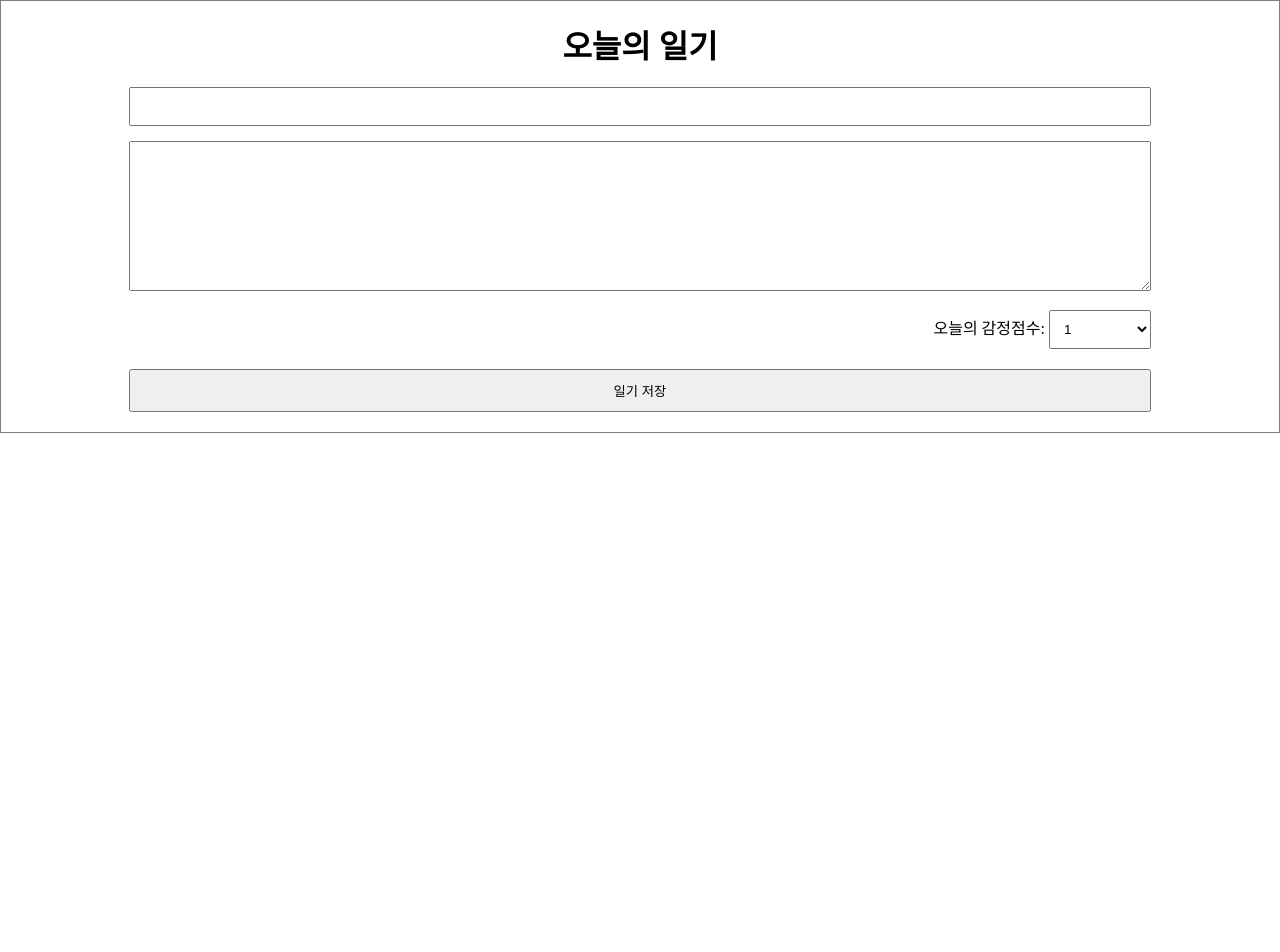
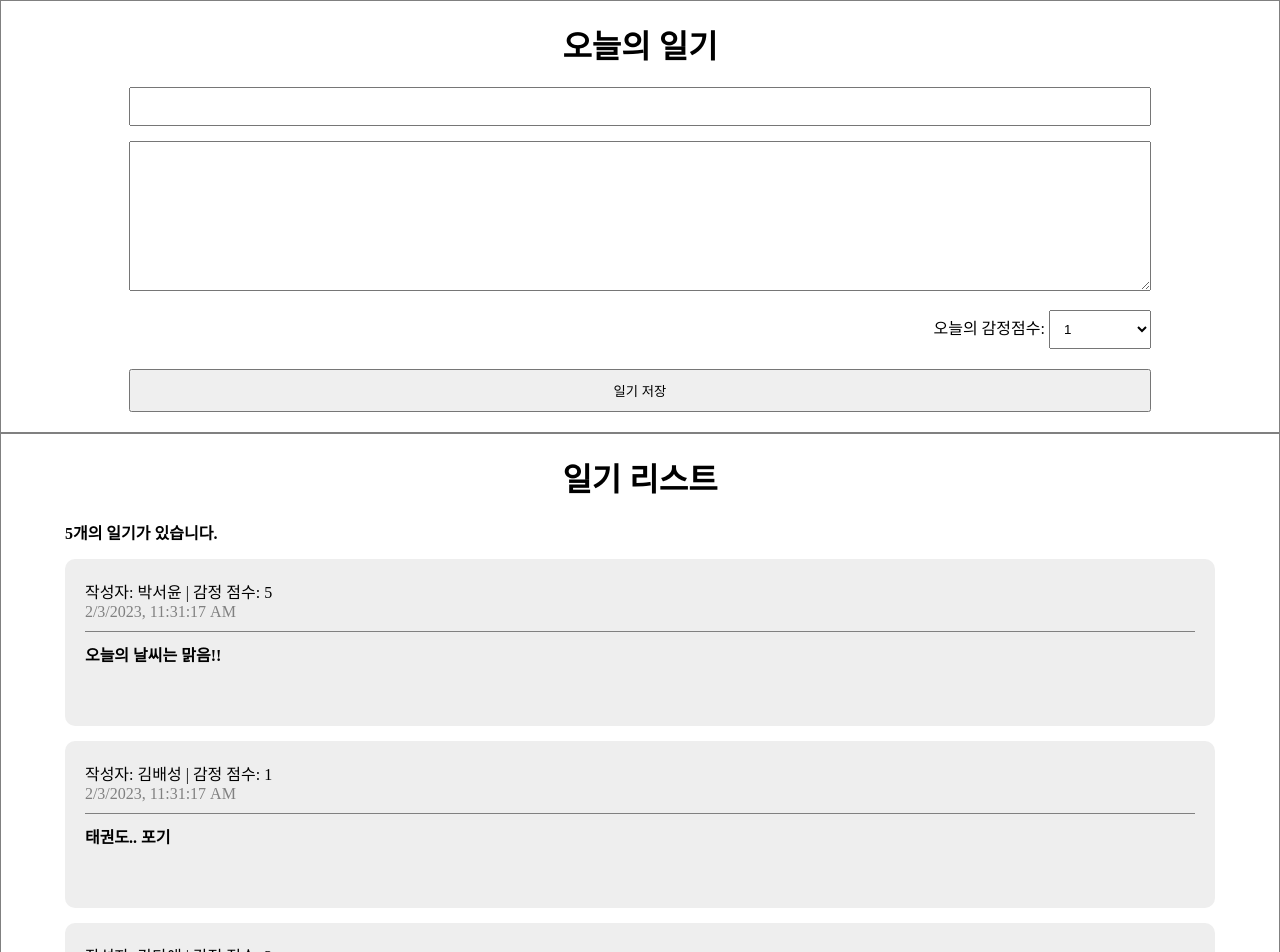
Before and after one commit to Seoyun0208/Winterlood_React, a React (Create React App) app in the folder simplediary/: page / in a window 1280 px wide. Shown: the top 952 px of the page. Before the commit the page ends 800 px from the top, so only its background shows below. Built offline with nearby package versions, Linux system fonts and the light colour scheme.

Commit message:
[ADD] 6-3. React 에서 리스트 사용하기

```diff
--- a/simplediary/src/App.js
+++ b/simplediary/src/App.js
@@ -1,10 +1,50 @@
 import './App.scss';
 import DiaryEditor from './components/DiaryEditor';
+import DiaryList from './components/DiaryList';
+
+const dummyList = [
+  {
+    id: 1,
+    author: '박서윤',
+    content: '오늘의 날씨는 맑음!!',
+    emotion: 5,
+    created_date: new Date().getTime()
+  },
+  {
+    id: 2,
+    author: '김배성',
+    content: '태권도.. 포기',
+    emotion: 1,
+    created_date: new Date().getTime()
+  },
+  {
+    id: 3,
+    author: '강다애',
+    content: '오늘도 지각이다..ㅜㅜ',
+    emotion: 2,
+    created_date: new Date().getTime()
+  },
+  {
+    id: 4,
+    author: '서민우',
+    content: '열정과 냉정 사이 재미있네',
+    emotion: 4,
+    created_date: new Date().getTime()
+  },
+  {
+    id: 5,
+    author: '최성률',
+    content: '만희랑 노래방 갔다옴',
+    emotion: 5,
+    created_date: new Date().getTime()
+  }
+];
 
 function App() {
   return (
     <div className="App">
       <DiaryEditor />
+      <DiaryList diaryList={dummyList} />
     </div>
   );
 }
--- a/simplediary/src/App.scss
+++ b/simplediary/src/App.scss
@@ -1,3 +1,5 @@
+/* DiaryEditor */
+
 .DiaryEditor {
     border: 1px solid grey;
     text-align: center;
@@ -7,6 +9,10 @@
 
     .wrapper {
         width: 80%;
+
+        h1 {
+            margin-bottom: 20px;
+        }
 
         div {
             width: 100%;
@@ -21,10 +27,6 @@
             width: 100%;
             margin-bottom: 15px;
             padding: 10px;
-        }
-
-        input {
-            margin-top: 20px;
         }
 
         textarea {
@@ -44,3 +46,53 @@
         }
     }
 }
+
+/* DiaryList */
+
+.DiaryList {
+    border: 1px solid grey;
+    text-align: center;
+    display: flex;
+    justify-content: center;
+    padding: 20px 0;
+
+    .wrapper {
+        width: 90%;
+
+        h1 {
+            margin-bottom: 20px;
+        }
+
+        h4 {
+            text-align: left;
+            margin-bottom: 10px;
+        }
+    }
+}
+
+/* DiaryItem */
+.DiaryItem {
+    padding: 20px;
+    margin: 15px 0;
+    text-align: left;
+    background-color: #eee;
+    border-radius: 10px;
+
+    .info {
+        border-bottom: 1px solid grey;
+        padding-bottom: 10px;
+        margin-bottom: 10px;
+
+        span {
+            &:nth-child(3) {
+                color: grey;
+            }
+        }
+    }
+
+    .content {
+        font-weight: bold;
+        margin-bottom: 20px;
+        padding-bottom: 20px;
+    }
+}
--- /dev/null
+++ b/simplediary/src/components/DiaryItem.js
@@ -0,0 +1,16 @@
+import React from 'react';
+
+const DiaryItem = ({ id, author, content, emotion, created_date }) => {
+    return (
+        <div className='DiaryItem'>
+            <div className="info">
+                <span>작성자: {author} | 감정 점수: {emotion}</span>
+                <br />
+                <span className='date'>{new Date(created_date).toLocaleString()}</span>
+            </div>
+            <div className='content'>{content}</div>
+        </div>
+    );
+};
+
+export default DiaryItem;
--- /dev/null
+++ b/simplediary/src/components/DiaryList.js
@@ -0,0 +1,22 @@
+import React from 'react';
+import DiaryItem from './DiaryItem';
+const DiaryList = ({ diaryList }) => {
+    return (
+        <div className='DiaryList'>
+            <div className="wrapper">
+                <h1>일기 리스트</h1>
+                <h4>{diaryList.length}개의 일기가 있습니다.</h4>
+                {diaryList.map((diary) =>
+                    <DiaryItem key={diary.id} {...diary} />
+                )}
+            </div>
+        </div>
+    );
+};
+
+
+DiaryList.defaultProps = {
+    diaryList: []
+}
+
+export default DiaryList;
```
